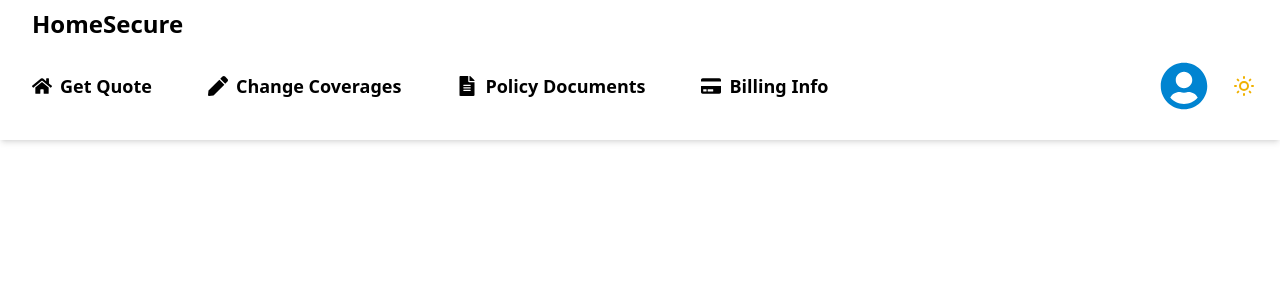
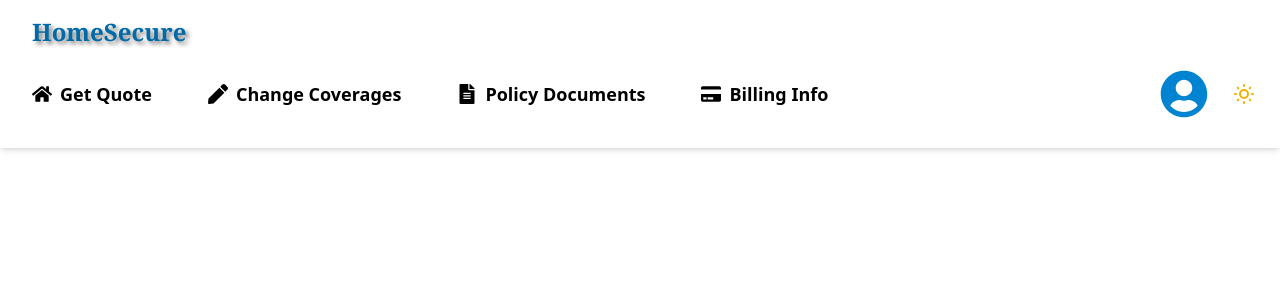
Before and after one commit to Sisi-tech/HouseSecure, a React (Vite) app: page /menu in a window 1280 px wide. Shown: the top 300 px of the page. Built offline with nearby package versions, Linux system fonts and the light colour scheme.

Commit message:
add style

```diff
--- a/src/components/shared/menu.jsx
+++ b/src/components/shared/menu.jsx
@@ -30,10 +30,10 @@ export default function Menu({ isAuthenticated }) {
     }
 
     return (
-        <div className="flex flex-col w-full px-4 py-2 shadow-md bg-white">
+        <div className="flex flex-col w-full px-4 py-2 shadow-md">
             {/* Navbar Header */}
-            <div className="flex justify-between items-center w-full">
-                <Link to="/" className="font-bold text-xl md:text-2xl pl-4">
+            <div className="flex justify-between items-center w-full pt-2">
+                <Link to="/" className="font-bold text-xl md:text-2xl pl-4 text-sky-700 font-serif" style={{ textShadow: "3px 3px 4px rgba(0, 0, 0, 0.5)" }}>
                     HomeSecure
                 </Link>
 
--- a/src/components/shared/navbar.jsx
+++ b/src/components/shared/navbar.jsx
@@ -22,7 +22,7 @@ const Navbar = ({ isAuthenticated, showLoginSignUp }) => {
 
     return (
         <div className='min-w-min flex justify-between items-center p-2 bg-gray-100 shadow' data-theme={theme}>
-            <div className='flex items-center'>
+            <div className='flex items-center text-sky-700 font-serif'>
                 <Link
                     to="/"
                     className='font-bold text-xl  md:text-2xl pl-4'
```
